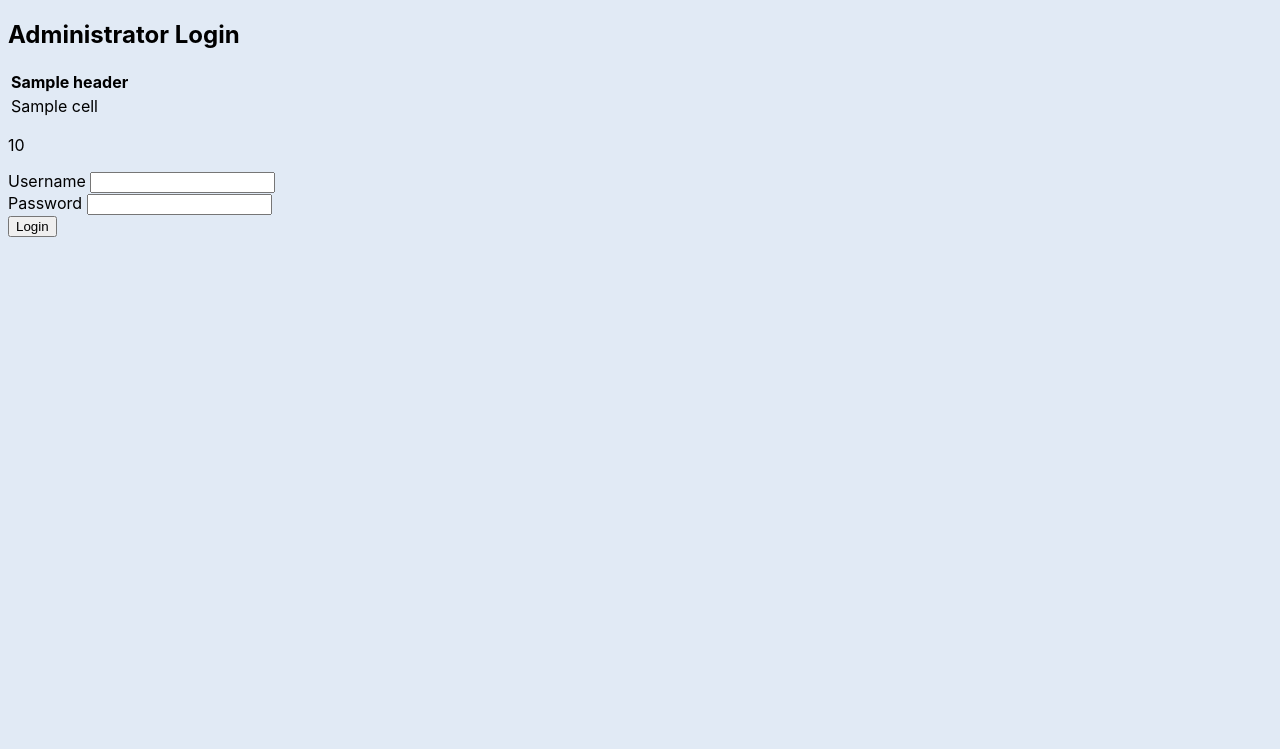
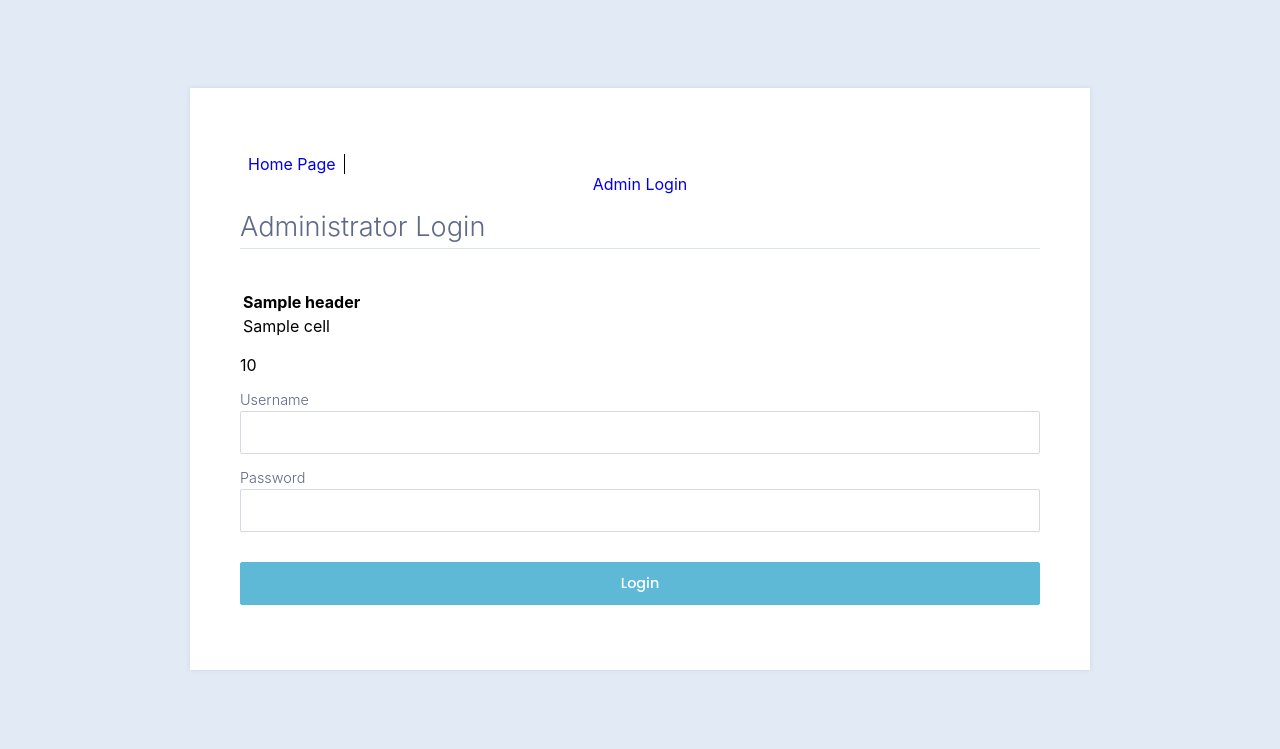
Before and after one commit to clkphw/IT4320_FinalProject, a Flask app: template it-4320-final-proj/flask_wtforms_tutorial/templates/admin.html in a window 1280 px wide. Shown: the top 749 px of the page. Run offline with Flask 2, Linux system fonts and the light colour scheme; the template is opened without the code that fills it: values that come from a table or form of the project are taken from there, most other values are stand-ins (such as "Sample title", 1, 10 or a date in 2020); some libraries are stand-ins or nearby versions.

Commit message:
Add files via upload

```diff
--- a/it-4320-final-proj/flask_wtforms_tutorial/templates/admin.html
+++ b/it-4320-final-proj/flask_wtforms_tutorial/templates/admin.html
@@ -6,6 +6,10 @@
 
 {% block content %}
 <div class="formwrapper">
+  <ul class="nav">
+    <li><a href="http://localhost:5002/">Home Page</a></li>
+    <li><a href="http://localhost:5002/admin">Admin Login</a></li>
+  </ul>
   <h2 class="title">Administrator Login</h2>
   <table class = "table__header">
     <tr class = "table__header">
--- /dev/null
+++ b/it-4320-final-proj/flask_wtforms_tutorial/templates/forms.css
@@ -0,0 +1,152 @@
+form {
+  background: white;
+  width: 100%;
+}
+
+.form-field {
+  position: relative;
+}
+
+.container {
+  padding: 80px;
+  display: flex;
+  justify-content: space-around;
+}
+
+.title {
+  font-size: 1.7rem;
+  color: #5f6988;
+  font-weight: 300;
+  border-bottom: 1px solid #dbe3ec;
+  padding-bottom: 5px;
+  margin: 0 0 40px 0;
+}
+
+<!-- .nav li:not(:last-child) {
+  display: inline-block;
+  text-align: right;
+  border-right: 1px solid black;
+  padding: 0 0.5rem;
+}
+-->
+
+.formwrapper {
+  background: white;
+  width: 800px;
+  box-shadow: 0 0 5px rgba(65, 67, 144, 0.1);
+  padding: 50px;
+}
+
+label {
+  font-size: .9em;
+  color: #5f6988;
+  margin-bottom: 3px;
+  display: block;
+  font-weight: 300;
+}
+
+input, textarea, select {
+  padding: 10px 13px;
+  margin-bottom: 15px;
+  width: -webkit-fill-available;
+  border-radius: 2px;
+  border: 1px solid #d4d9e3;
+  font-weight: 200;
+  color: #4d5060;
+  font-family: 'Poppins', sans-serif;
+  transition: all .3s ease-out;
+  font-size: .9em;
+  outline-color: transparent;
+  outline-style: none;
+}
+
+select {
+  -webkit-appearance: none;
+}
+
+select::after {
+  content: "hello";
+  width: 0;
+  height: 0;
+  border-left: 20px solid transparent;
+  border-right: 20px solid transparent;
+  display: block;
+  border-top: 20px solid #f00;
+}
+
+input[type="text"]::placeholder {
+  color: #d4d9e3;
+}
+
+input[type="text"]:hover,
+input[type="password"]:hover,
+textarea:hover,
+select:hover {
+  border-color: #5eb9d7;
+  background: #d9f6ff;
+}
+
+input[type="text"]:focus,
+input[type="password"]:focus,
+textarea:focus {
+  background: white;
+  border-color: #5eb9d7;
+  box-shadow: unset;
+}
+
+input[type="submit"] {
+  background: #5eb9d7;
+  border: 0;
+  color: white;
+  border-radius: 2px;
+  margin-top: 15px;
+  font-weight: 400;
+  border: 1px solid #5eb9d7;
+  transition: all .3s ease-out;
+}
+
+input[type="submit"]:hover {
+  cursor: pointer;
+  background: white;
+  color: #5eb9d7;
+}
+
+.success-wrapper {
+  background: white;
+  width: 350px;
+  box-shadow: 0 0 5px rgba(65, 67, 144, 0.1);
+  padding: 50px;
+}
+
+.errors {
+  list-style: none;
+  margin: 10px 0;
+  position: absolute;
+  z-index: 10;
+  right: -222px;
+  top: 0;
+  bottom: 0;
+  background: #fae7ea;
+  padding: 9px 15px;
+  border-radius: 3px;
+  border: 1px solid #e1c5c5;
+  color: #8d7575;
+  width: 182px;
+  text-align: center;
+  height: fit-content;
+  margin: auto;
+}
+
+i {
+  position: absolute;
+  margin: auto;
+  top: 4px;
+  bottom: 0;
+  right: 16px;
+  height: fit-content;
+  color: grey;
+}
+
+.g-recaptcha div {
+  margin: auto;
+}
--- a/it-4320-final-proj/flask_wtforms_tutorial/templates/reservations.html
+++ b/it-4320-final-proj/flask_wtforms_tutorial/templates/reservations.html
@@ -6,6 +6,10 @@
 
 {% block content %}
 <div class="formwrapper">
+  <ul class="nav">
+    <li><a href="http://localhost:5002/">Home Page</a></li>
+    <li><a href="http://localhost:5002/admin">Admin Login</a></li>
+  </ul>
   <h2 class="title">Reserve Your Seat</h2>
   <table class = "table__header">
     <tr class = "table__header">
```
Also changed, not shown: it-4320-final-proj/flask_wtforms_tutorial/templates/style.css (added, +30 -0 lines).
